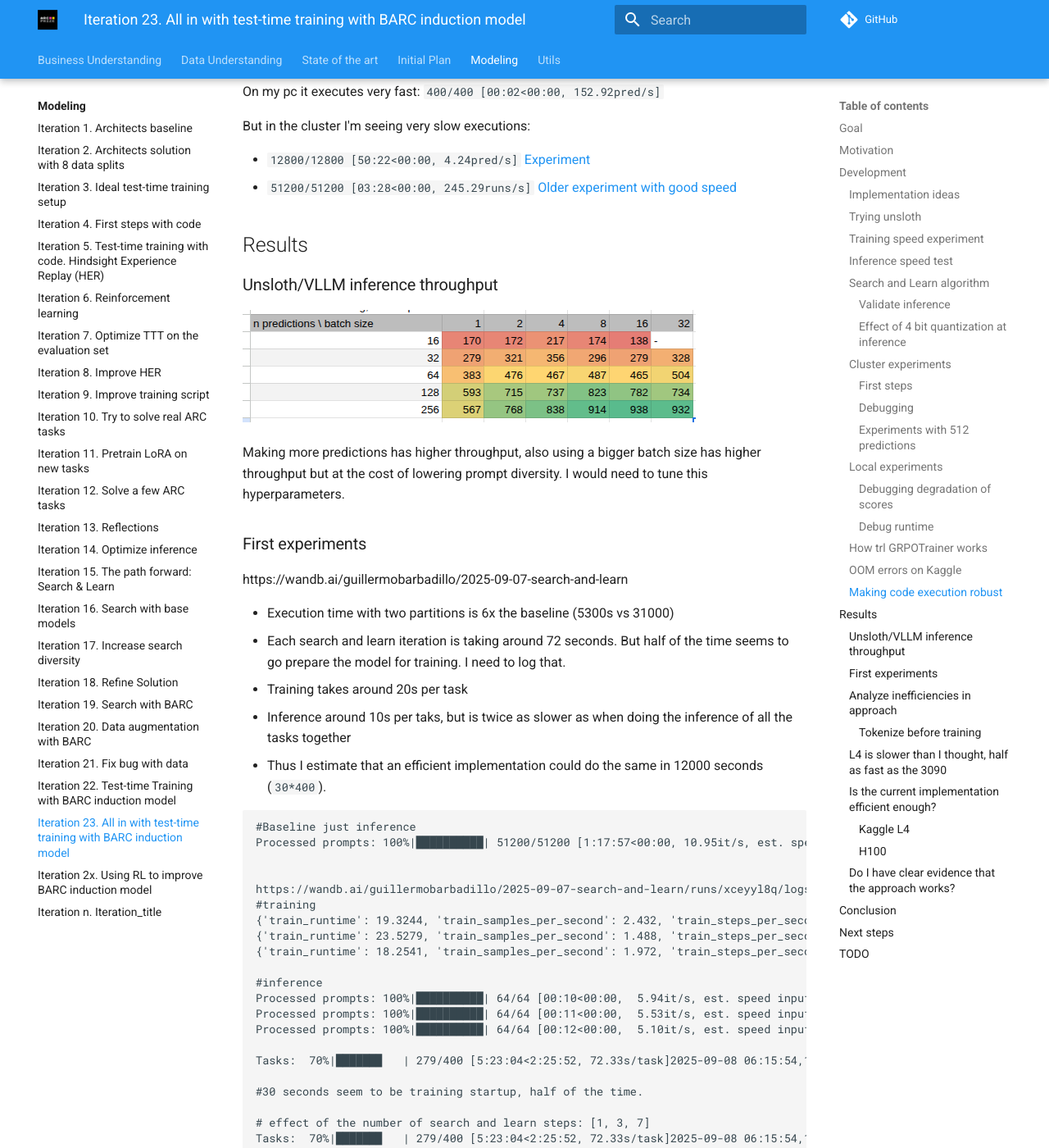
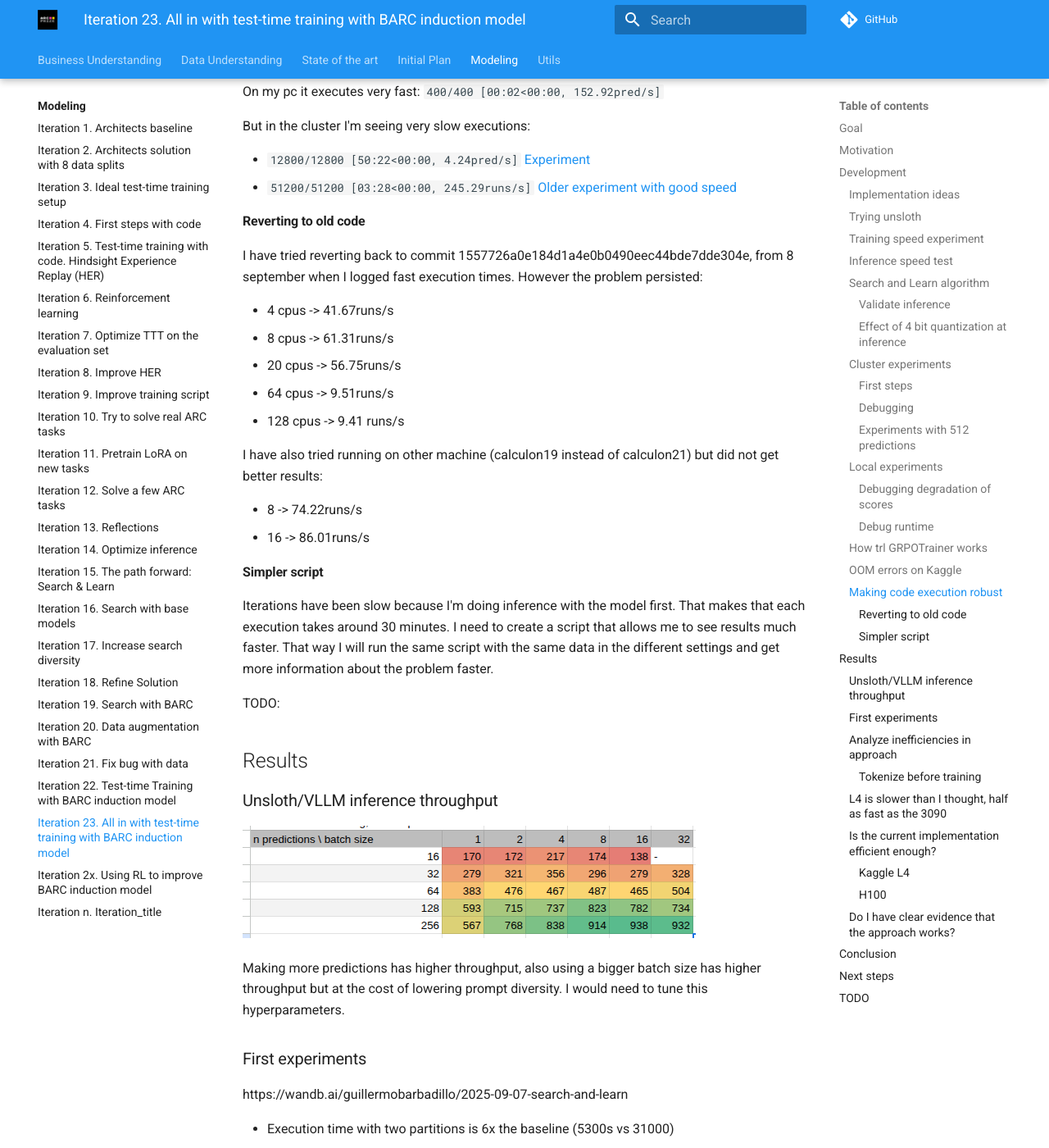
Before and after one commit to ironbar/arc25, an MkDocs documentation site: the page built from docs/modeling/Iteration_23_ttt_BARC_v2.md, in a window 1280 px wide and 1400 px high, scrolled down 7916 px. Shown: the whole window at 82% size. Built offline with MkDocs 1.6.1 and Material for MkDocs 9.7.7, drawn with Linux system fonts in a browser that asks for light colours; comment, search, counter and statistics services are not loaded.

Commit message:
documented results

```diff
--- a/docs/modeling/Iteration_23_ttt_BARC_v2.md
+++ b/docs/modeling/Iteration_23_ttt_BARC_v2.md
@@ -369,6 +369,29 @@ But in the cluster I'm seeing very slow executions:
 - `12800/12800 [50:22<00:00,  4.24pred/s]`  [Experiment](https://wandb.ai/guillermobarbadillo/2025-09-12-search-and-learn/runs/19gni2he/logs)
 - `51200/51200 [03:28<00:00, 245.29runs/s]` [Older experiment with good speed](https://wandb.ai/guillermobarbadillo/2025-09-07-search-and-learn/runs/zdkkfzdv/logs)
 
+#### Reverting to old code
+
+I have tried reverting back to commit 1557726a0e184d1a4e0b0490eec44bde7dde304e, from 8 september when I logged fast execution times. However the problem persisted:
+
+- 4 cpus -> 41.67runs/s
+- 8 cpus -> 61.31runs/s
+- 20 cpus -> 56.75runs/s
+- 64 cpus -> 9.51runs/s
+- 128 cpus -> 9.41 runs/s
+
+I have also tried running on other machine (calculon19 instead of calculon21) but did not get better results:
+
+- 8 -> 74.22runs/s
+- 16 -> 86.01runs/s
+
+#### Simpler script
+
+Iterations have been slow because I'm doing inference with the model first. That makes that each
+execution takes around 30 minutes. I need to create a script that allows me to see results much faster.
+That way I will run the same script with the same data in the different settings and get more information
+about the problem faster.
+
+TODO:
 
 ## Results
 
```
